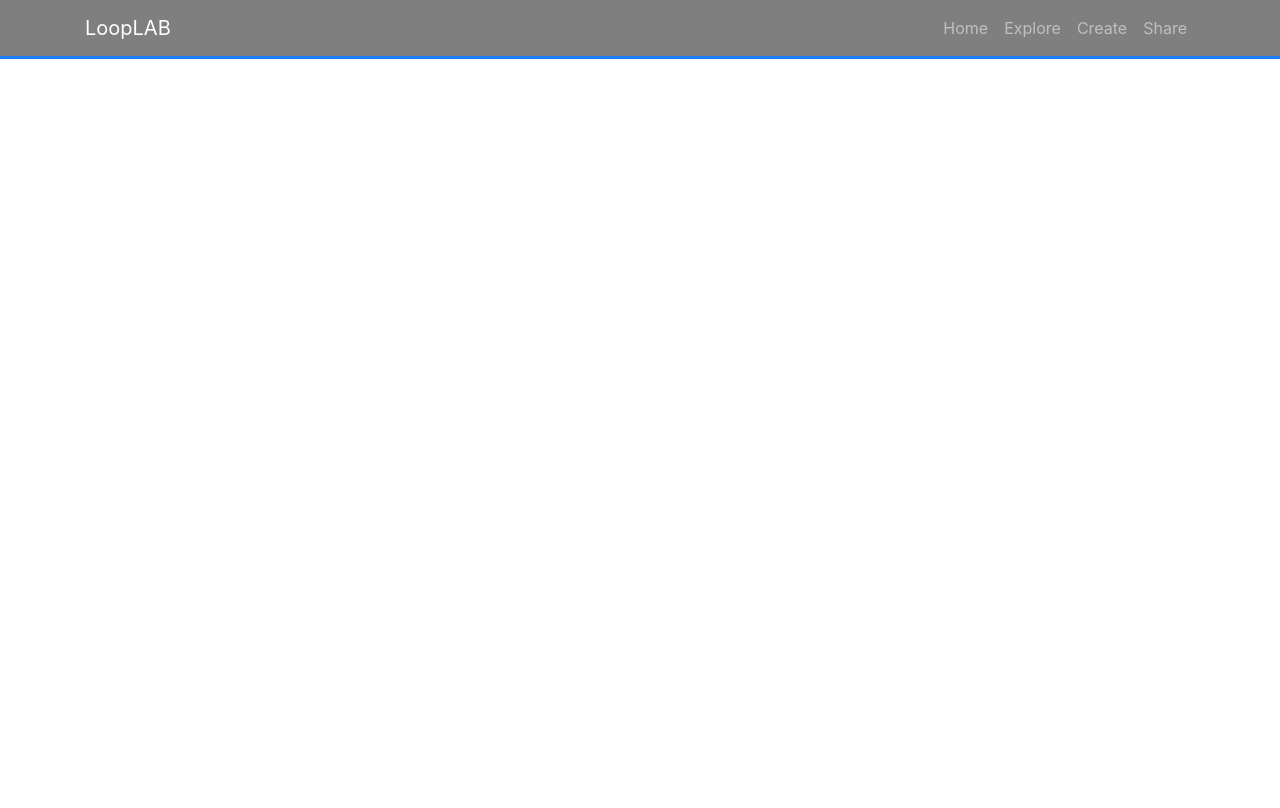
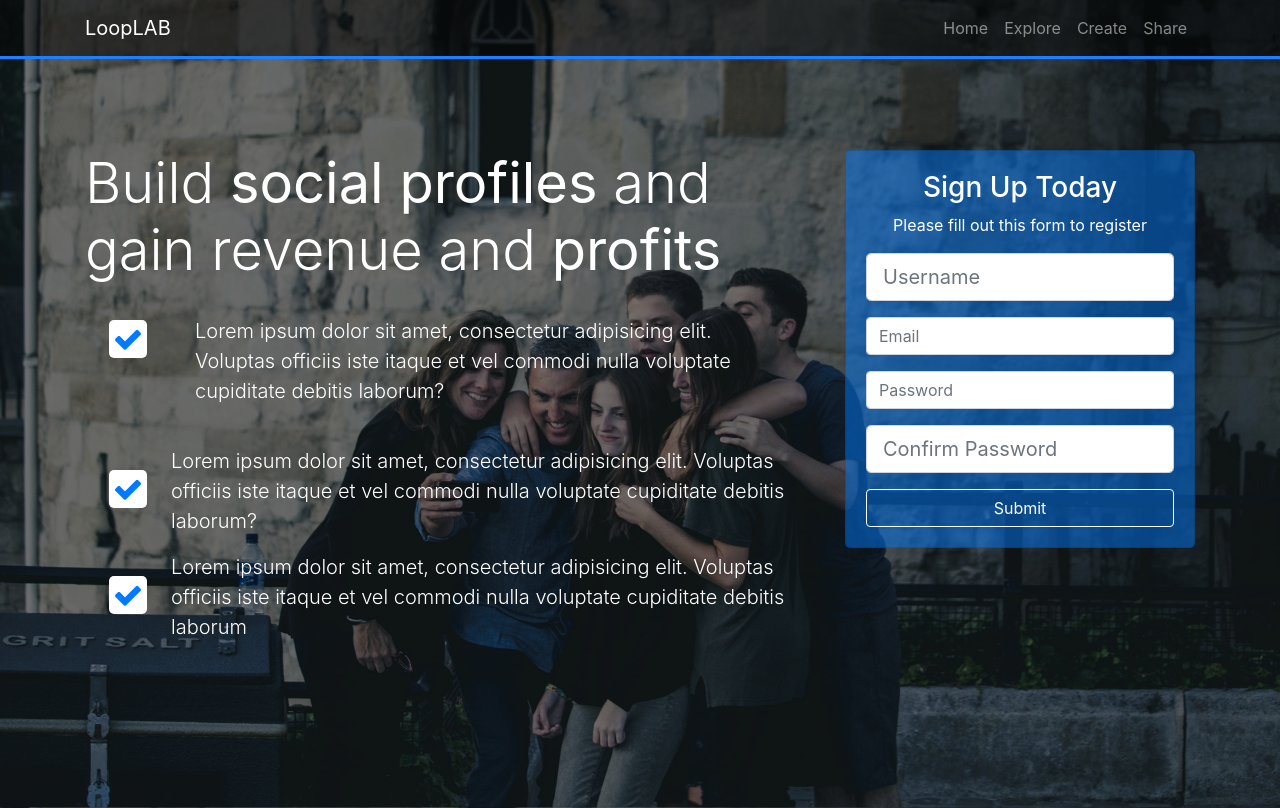
Before and after one commit to raselofficial52/LoopLAB, a plain HTML site: page src/index.html in a window 1280 px wide. Drawn offline with Linux system fonts and the light colour scheme.

Commit message:
Heade Section Design

```diff
--- /dev/null
+++ b/src/css/responsib/responsib.scss
@@ -0,0 +1,7 @@
+@media(max-width:767px){
+    .home_inner{
+        h1{
+            font-size:20px;
+        }
+    }
+}
--- a/src/css/scss/style.scss
+++ b/src/css/scss/style.scss
@@ -1,5 +1,51 @@
+$body_bg:#333;
+$font_color:#fff;
+$nav_bg_color:rgba(0, 0, 0, 0.5);
+$primary_color:#007BFF;
+$icon_font_size:30px;
+html{
+   scroll-behavior:smooth;
+}
+body {
+    background: $body_bg;
+    color: $font_color;
+}
 .navbar {
     border-bottom:3px solid #1d7fff;
-    background-color:$primary_color;
+    background-color:$nav_bg_color;
+    position:fixed;
+    top:0;
+    left:0;
+    right:0;
+    z-index:99999999;
+}
 
+// Head Section
+#home_top_section {
+    background:url("../../img/home.jpg");
+    background-position:60% 102%;
+    background-size:cover;
+    min-height:700px;
+    position:relative;
+    background-attachment:fixed;
+    .dark_overlay{
+        background:rgba(0, 0, 0, 0.5);
+        min-height:700px;
+    }
+    .fa{
+        background:#fff;
+        color:$primary_color;
+        padding:4px;
+        font-size:$icon_font_size;
+        border-radius:5px;
+    }
+    .card_form{
+       background:rgba(0, 123, 255, 0.479);
+       border-radius:5px;
+    }
+    .home_inner{
+       padding-top:150px;
+       padding-bottom:150px;
+
+    }
 }
--- a/src/index.html
+++ b/src/index.html
@@ -8,6 +8,7 @@
   <link rel="stylesheet" href="css/font-awesome.min.css">
   <link rel="stylesheet" href="css/bootstrap.css">
   <link rel="stylesheet" href="css/scss/style.css">
+  <link rel="stylesheet" href="css/responsib/responsib.css">
   <title>LoopLAB</title>
 </head>
 <body>
@@ -28,6 +29,73 @@
       </div>
     </div>
   </nav>
+<!-- Head Section -->
+<section id="home_top_section">
+  <div class="dark_overlay">
+    <div class="home_inner">
+      <div class="container">
+        <div class="row">
+          <div class="col-md-12 col-lg-8 d-none d-sm-block">
+            <h1 class="display-4">Build <strong>social profiles</strong> and gain revenue and <strong>profits</strong>
+            </h1>
+            <div class="d-flex flex-row">
+              <div class="p-4 align-self-start mt-1">
+                <i class="fa fa-check"></i>
+              </div>
+              <div class="align-self-end p-4">
+                <p class="lead">Lorem ipsum dolor sit amet, consectetur adipisicing elit. Voluptas officiis iste itaque et vel commodi nulla voluptate
+                cupiditate debitis laborum?
+              </p>
+              </div>
+            </div>
+            <div style="display:flex;flex-direction:row">
+              <div style="padding:1.5rem;align-self:flex-start">
+                <i class="fa fa-check"></i>
+              </div>
+              <div style="align-self:flex-end;">
+                <p class="lead">Lorem ipsum dolor sit amet, consectetur adipisicing elit. Voluptas officiis iste itaque et vel commodi nulla voluptate
+                cupiditate debitis laborum?</p>
+              </div>
+            </div>
+            <div style="display:flex; flex-direction:row;">
+              <div style="padding:1.5rem;align-self:flex-start">
+                <i class="fa fa-check"></i>
+              </div>
+              <div style="align-self:flex-end">
+                <p class="lead">Lorem ipsum dolor sit amet, consectetur adipisicing elit. Voluptas officiis iste itaque et vel commodi nulla voluptate
+                cupiditate debitis laborum</p>
+              </div>
+            </div>
+
+          </div>
+          <div class="col-md-12 col-lg-4">
+            <div class="card text-center card_form">
+              <div class="card-body">
+                <h3>Sign Up Today</h3>
+                <p>Please fill out this form to register</p>
+                <form action="">
+                  <div class="form-group">
+                    <input class="form-control form-control-lg" type="text" placeholder="Username">
+                  </div>
+                  <div class="form-group">
+                    <input type="email" class="form-control" placeholder="Email">
+                  </div>
+                  <div class="form-group">
+                    <input type="password" placeholder="Password" class="form-control">
+                  </div>
+                  <div class="form-group">
+                    <input type="password" placeholder="Confirm Password" class="form-control form-control-lg">
+                  </div>
+                  <input class="btn btn-outline-light btn-block" type="submit" value="Submit">
+                </form>
+              </div>
+            </div>
+          </div>
+        </div>
+      </div>
+    </div>
+  </div>
+</section>
 
 
 
```
Also changed, not shown: src/css/responsib/responsib.css (added), src/css/scss/style.css, 2 other files.
